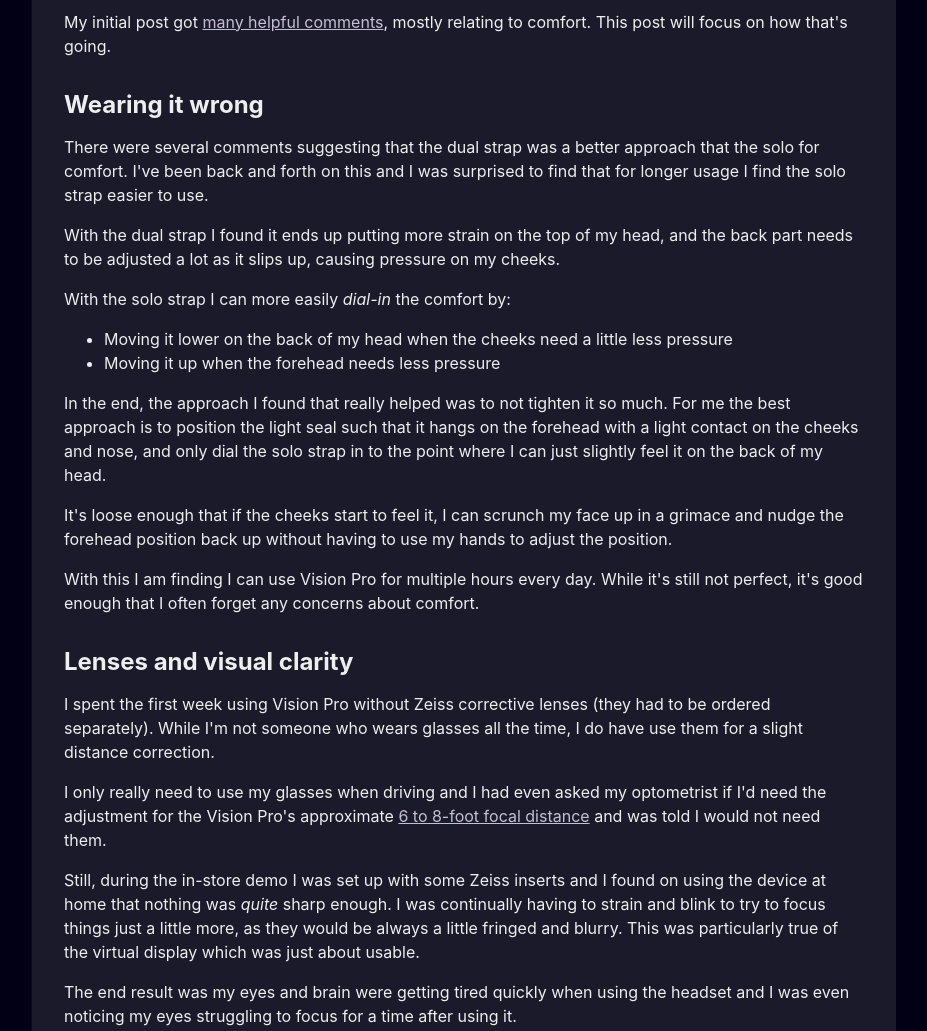
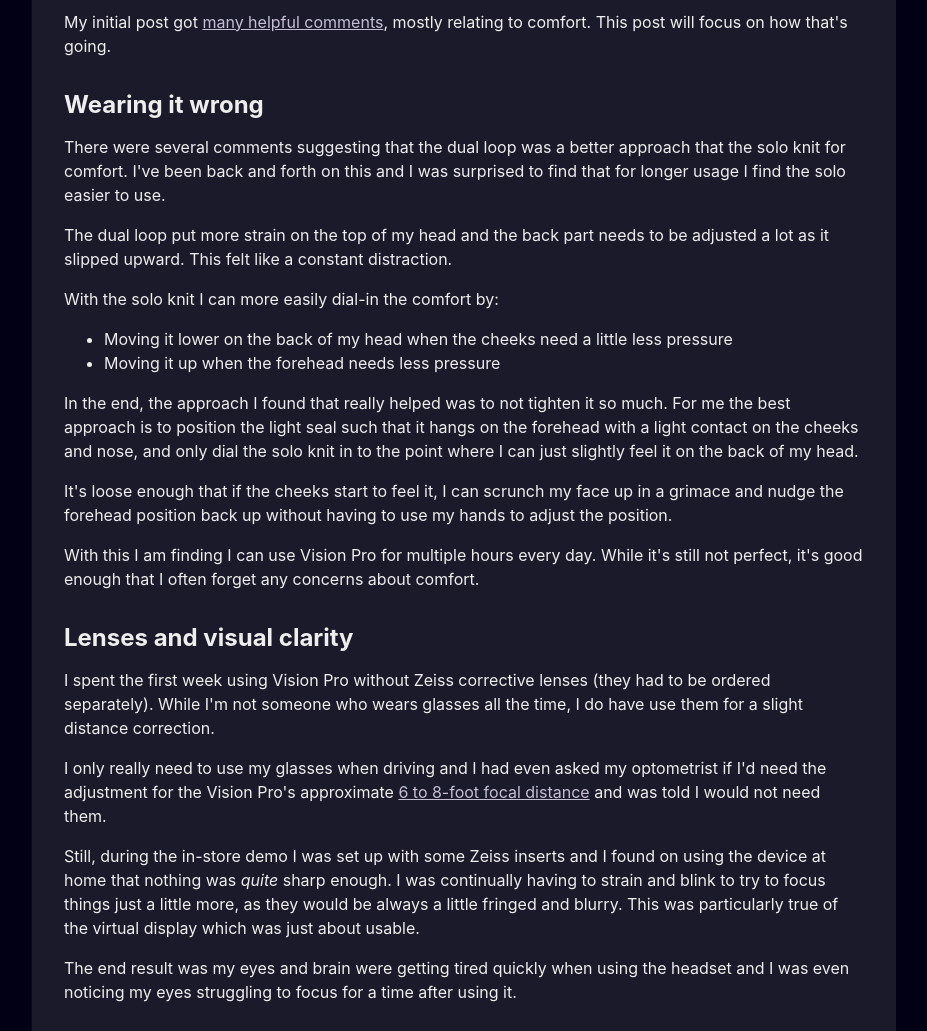
Before and after one commit to donovanh/vision.rodeo, an Eleventy site: page content/blog/2024-08-10-vision-pro-week-2/index.md in a window 1280 px wide. Shown: the part 1240-2271 px from the top of the page, without its empty margins (176-1103 px from the left). Built offline with nearby package versions, Linux system fonts and the light colour scheme; Eleventy itself is replaced by a stand-in of ours; files that its build step writes are made by us from their sources; files whose address does not match are found by name.

Commit message:
Updating wording

```diff
--- a/content/blog/2024-08-10-vision-pro-week-2/index.md
+++ b/content/blog/2024-08-10-vision-pro-week-2/index.md
@@ -15,16 +15,16 @@
 
 ## Wearing it wrong
 
-There were several comments suggesting that the dual strap was a better approach that the solo for comfort. I've been back and forth on this and I was surprised to find that for longer usage I find the solo strap easier to use.
+There were several comments suggesting that the dual loop was a better approach that the solo knit for comfort. I've been back and forth on this and I was surprised to find that for longer usage I find the solo easier to use.
 
-With the dual strap I found it ends up putting more strain on the top of my head, and the back part needs to be adjusted a lot as it slips up, causing pressure on my cheeks.
+The dual loop put more strain on the top of my head and the back part needs to be adjusted a lot as it slipped upward. This felt like a constant distraction.
 
-With the solo strap I can more easily _dial-in_ the comfort by:
+With the solo knit I can more easily dial-in the comfort by:
 
 - Moving it lower on the back of my head when the cheeks need a little less pressure
 - Moving it up when the forehead needs less pressure
 
-In the end, the approach I found that really helped was to not tighten it so much. For me the best approach is to position the light seal such that it hangs on the forehead with a light contact on the cheeks and nose, and only dial the solo strap in to the point where I can just slightly feel it on the back of my head.
+In the end, the approach I found that really helped was to not tighten it so much. For me the best approach is to position the light seal such that it hangs on the forehead with a light contact on the cheeks and nose, and only dial the solo knit in to the point where I can just slightly feel it on the back of my head.
 
 It's loose enough that if the cheeks start to feel it, I can scrunch my face up in a grimace and nudge the forehead position back up without having to use my hands to adjust the position.
 
@@ -72,6 +72,6 @@
 
 After two weeks using the Vision Pro multiple hours per day, it's definitely growing on me. I'm much more content now with the comfort and find myself looking forward to taking time to sit back and enjoy TV shows and movies in my own little world, and I'm excited to learn how to build apps in 3D.
 
-I've learned how to properly position the headset using the solo strap, and the arrival of Zeiss lenses made it much easier on the eyes.
+I've learned how to properly position the headset using the solo knit, and the arrival of Zeiss lenses made it much easier on the eyes.
 
 The headset is not perfect. It's still heavy, warm, and feels like looking at the world through binoculars, but I'm seeing past these imperfections to the value is delivers and enjoying it all the more.
```
